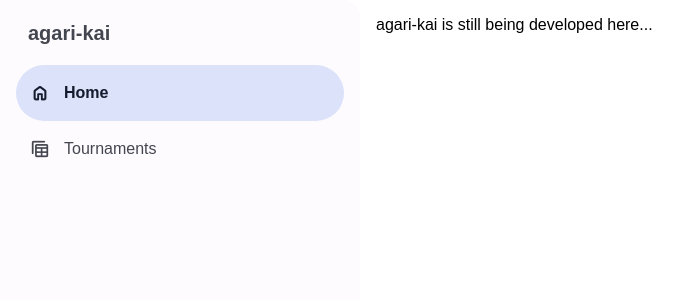
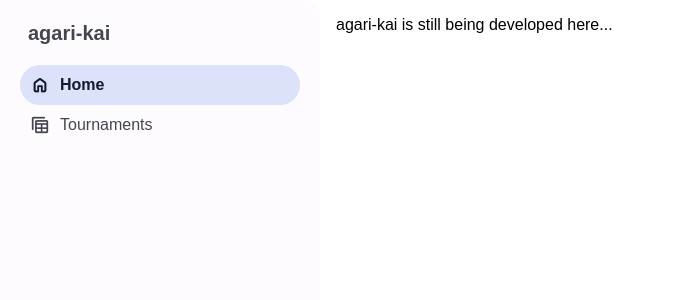
Before and after one commit to jinbijin/agari-kai-client, an Angular app: page / in a window 1280 px wide. Shown: the top 300 px of the page, without its empty margins (0-686 px from the left). Built offline with nearby package versions, Linux system fonts and the light colour scheme; a web font is replaced by a local one.

Commit message:
Further parametrize styling

```diff
--- a/src/app/design/icon/icon.component.scss
+++ b/src/app/design/icon/icon.component.scss
@@ -2,6 +2,6 @@
   display: inline;
   font-family: 'Material Symbols Rounded';
   text-align: center;
-  font-size: 1.25rem;
-  width: 1.5rem;
+  font-size: calc(var(--icon-width) * 5 / 6);
+  width: var(--icon-width);
 }
--- a/src/app/design/navigation-drawer/navigation-drawer.component.scss
+++ b/src/app/design/navigation-drawer/navigation-drawer.component.scss
@@ -3,9 +3,12 @@
   color: var(--color-on-surface-variant);
   box-sizing: border-box;
   height: 100%;
-  width: 22.5rem;
+  width: var(--navigation-drawer-width);
   border-radius: 0 1rem 1rem 0;
-  padding: 0 1.75rem;
+  padding: 0 var(--navigation-drawer-padding-side);
+
+  --navigation-drawer-width: 20rem;
+  --navigation-drawer-padding-side: 1.75rem;
 }
 
 h1 {
--- a/src/app/design/navigation-drawer/navigation-link/navigation-link.component.scss
+++ b/src/app/design/navigation-drawer/navigation-link/navigation-link.component.scss
@@ -1,14 +1,16 @@
 :host {
   display: grid;
   box-sizing: border-box;
-  width: 20.5rem;
-  padding: 0 1.5rem 0 0.75rem;
-  margin: 0 -0.75rem;
-  gap: 0.75rem;
+  width: calc(var(--navigation-drawer-width) - 2 * var(--navigation-drawer-padding-side) + 2 * var(--navigation-link-spacer));
+  padding: 0 var(--navigation-link-spacer);
+  margin: 0 calc(-1 * var(--navigation-link-spacer));
+  gap: var(--navigation-link-spacer);
 
-  grid-template-columns: 1.5rem 1fr;
+  grid-template-columns: var(--icon-width) 1fr;
 
-  --pill-height: 3.5rem;
+  --pill-height: 2.5rem;
+
+  --navigation-link-spacer: var(--spacer-small);
 
   > span {
     grid-column: 2;
--- a/src/styles.scss
+++ b/src/styles.scss
@@ -37,6 +37,10 @@
   --state-focus-opacity: 0.12;
   --state-active-opacity: 0.12;
   --state-transition-duration: 0.2s;
+
+  --spacer-small: 0.5rem;
+
+  --icon-width: 1.5rem;
 }
 
 // API for theme switching is undefined, so here's a container for the dark theme values
```
